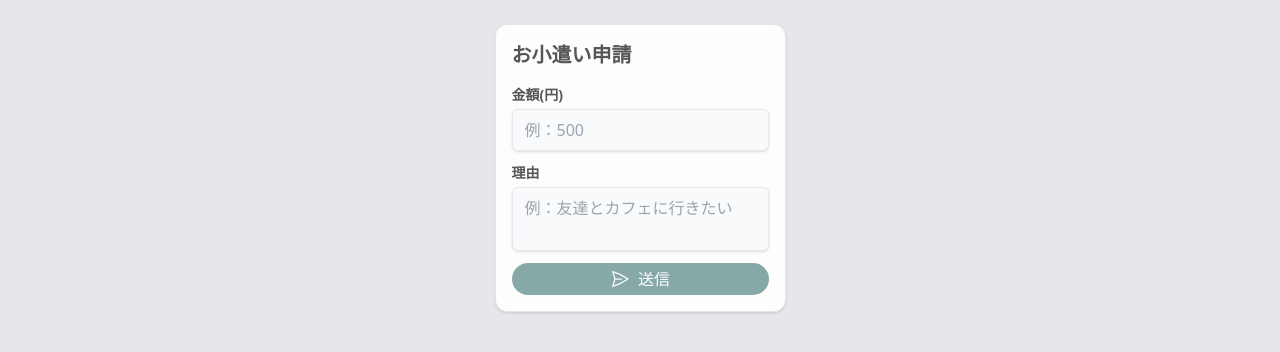
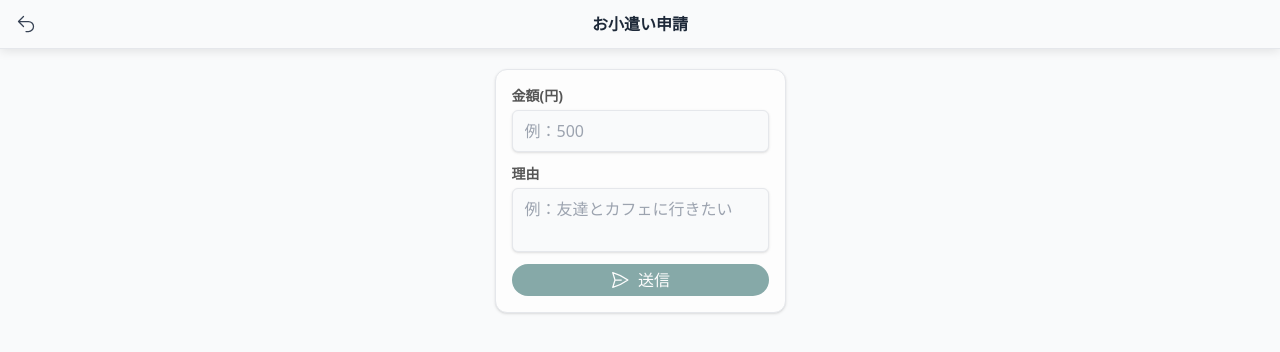
Before and after one commit to 038bkn/oyakozukai, a React (Vite) app in the folder client/: page / in a window 1280 px wide. Shown: the top 352 px of the page. Built offline with nearby package versions, Linux system fonts and the light colour scheme.

Commit message:
fix: ヘッダー導入

```diff
--- /dev/null
+++ b/client/src/app/layout/Header.tsx
@@ -0,0 +1,22 @@
+import { ArrowUturnLeftIcon } from "@heroicons/react/24/outline";
+import { useNavigate } from "react-router-dom";
+
+type HeaderProps = {
+  title: string;
+  back?: boolean;
+};
+
+export const Header = ({ title, back = false }: HeaderProps) => {
+  const navigate = useNavigate();
+
+  return (
+    <header className="flex items-center justify-center px-4 py-3 border-b border-[var(--color-border)] sticky top-0 z-50 bg-[var(--color-background)] backdrop-blur-md shadow-[0_2px_10px_rgba(0,0,0,0.1)]">
+      {back && (
+        <button type="button" onClick={() => navigate(-1)} className="absolute left-4">
+          <ArrowUturnLeftIcon className="w-5 h-5 text-gray-700" />
+        </button>
+      )}
+      <h1 className="text-base font-semibold text-gray-800">{title}</h1>
+    </header>
+  );
+};
--- a/client/src/features/history/pages/HistoryPage.tsx
+++ b/client/src/features/history/pages/HistoryPage.tsx
@@ -1,4 +1,5 @@
 import { useState } from "react";
+import { Header } from "../../../app/layout/Header";
 import type { Filters } from "../components/HistoryFilter";
 import { HistoryFilter } from "../components/HistoryFilter";
 import { TransactionCard } from "../components/TransactionCard";
@@ -18,8 +19,9 @@ export const HistoryPage = () => {
   });
 
   return (
-    <div className="max-w-xs mx-auto">
-      <h1>送金履歴</h1>
+    <>
+      <Header title="送金履歴" back />
+      <div className="max-w-xs mx-auto pt-5">
         <HistoryFilter filters={filters} onFilterChange={setFilters} />
         <div className="card-bg text-gray-500 text-sm">
           {filtered.length === 0 ? (
@@ -29,5 +31,6 @@ export const HistoryPage = () => {
           )}
         </div>
       </div>
+    </>
   );
 };
--- a/client/src/features/requests/pages/RequestPage.tsx
+++ b/client/src/features/requests/pages/RequestPage.tsx
@@ -1,12 +1,15 @@
+import { Header } from "../../../app/layout/Header";
 import { RequestForm } from "../compornents/RequestForm";
 
 export const RequestPage = () => {
   return (
-    <div className="min-h-screen flex flex-col items-center p-6">
-      <div className="card-white max-w-md card-bg">
-        <h1 className="text-xl font-bold mb-4">お小遣い申請</h1>
-        <RequestForm />
+    <>
+      <Header title="お小遣い申請" back />
+      <div className="min-h-screen flex flex-col items-center p-5">
+        <div className="card-white max-w-md card-bg">
+          <RequestForm />
+        </div>
       </div>
-    </div>
+    </>
   );
 };
--- a/client/src/index.css
+++ b/client/src/index.css
@@ -2,8 +2,7 @@
 
 @theme {
   /* ベース */
-  /* --color-background: #f9fafb; */
-  --color-background: #e5e7eb;
+  --color-background: #f9fafb;
   --color-text: #565656;
   --color-text-gray: #9ca3af;
   --color-white: #fdfdfd;
```
Lines whose indentation alone changed are shown as unchanged.
